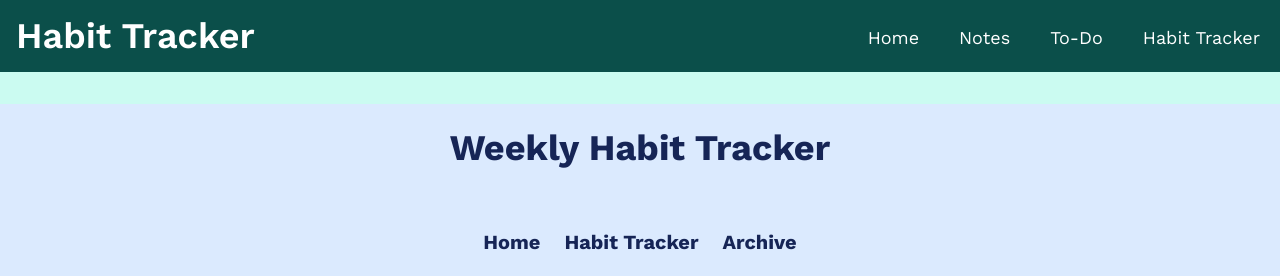
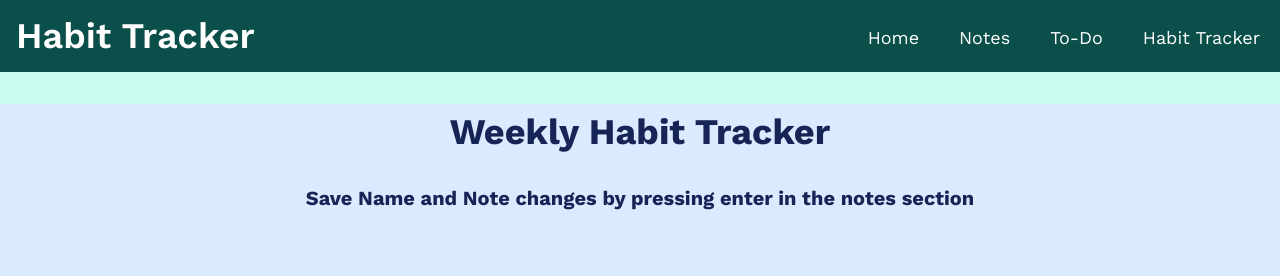
Before and after one commit to szetol0718/cs391finalproject, a Next.js app in the folder final_project_cs391/: page /habit-tracker in a window 1280 px wide. Shown: the top 276 px of the page. Built offline with nearby package versions, Linux system fonts and the light colour scheme; no server answers; the database is empty.

Commit message:
commenting and explanation for habit tracker usage

```diff
--- a/final_project_cs391/app/habit-tracker/page.tsx
+++ b/final_project_cs391/app/habit-tracker/page.tsx
@@ -13,7 +13,10 @@ export default function HabitTrackerPage() {
             <main className="min-h-screen w-full flex-col justify-center pb-5 text-blue-950 bg-blue-100">
 
                 <div className="w-[90%] items-center justify-center mt-0 m-auto">
-                    <h1 className="text-4xl font-bold mb-4 p-6 text-center">Weekly Habit Tracker</h1>
+                    <h1 className="text-4xl font-bold p-2 text-center">Weekly Habit Tracker</h1>
+                    <p className="text-xl font-bold mb-4 p-6 text-center">
+                        Save Name and Note changes by pressing enter in the notes section
+                    </p>
                     <HabitTrackerHeader />
                     <HabitTracker />
                 </div>
--- a/final_project_cs391/db.ts
+++ b/final_project_cs391/db.ts
@@ -1,3 +1,6 @@
+//Authors: Leigh Brown and Yat Long (Louis) Szeto
+
+
 import {MongoClient, Db, Collection} from 'mongodb';
 
  const MONGO_URI = process.env.MONGO_URI as string;
@@ -5,8 +8,8 @@ import {MongoClient, Db, Collection} from 'mongodb';
      throw new Error("MONGO_URI environment variable is undefined")
  }
  const db_name = "final-project";
- export const HABIT_COLLECTION = "habit-collection";  // habit collection
- export const ARCHIVE_COLLECTION = "archive-collection";  // archive collection
+ export const HABIT_COLLECTION = "habit-collection";  // habit collection (Leigh)
+ export const ARCHIVE_COLLECTION = "archive-collection";  // archive collection (Leigh)
  export const NOTE_COLLECTION = "note-collection";
  export const TODO_COLLECTION = "todo-collection";
 
```
